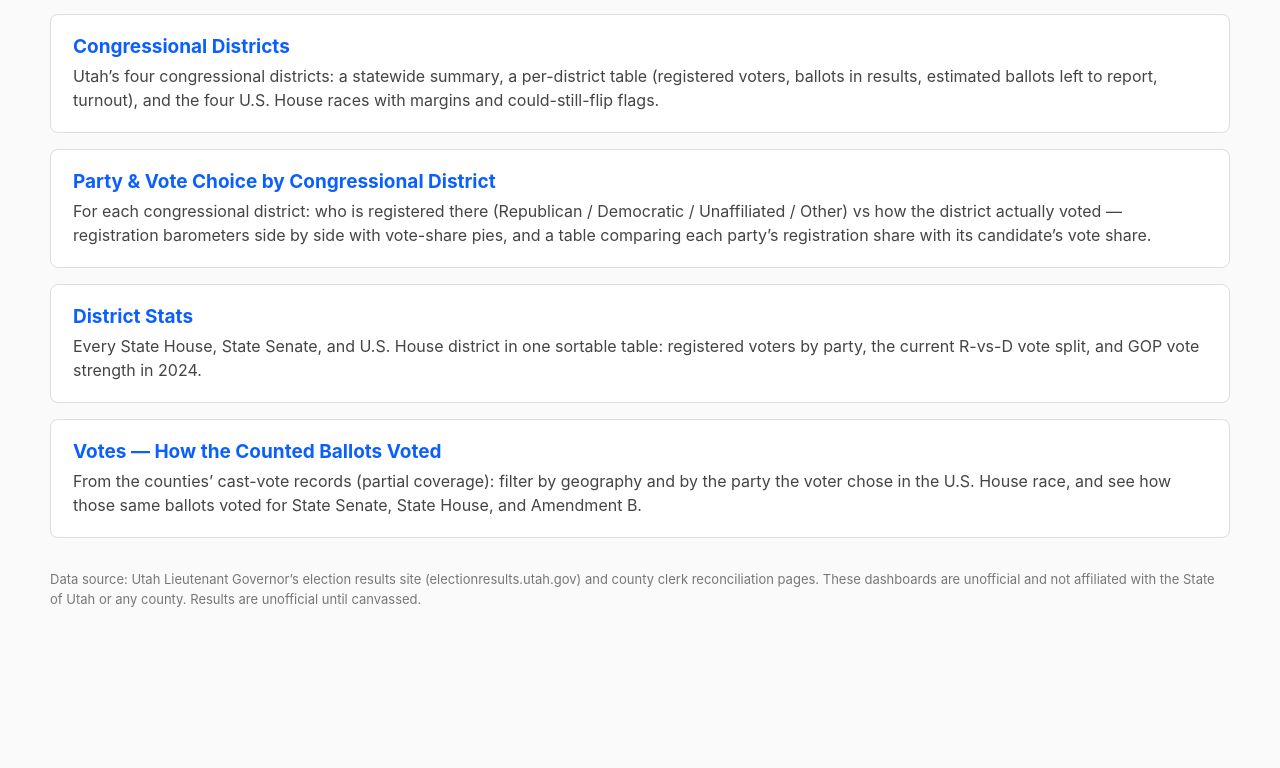
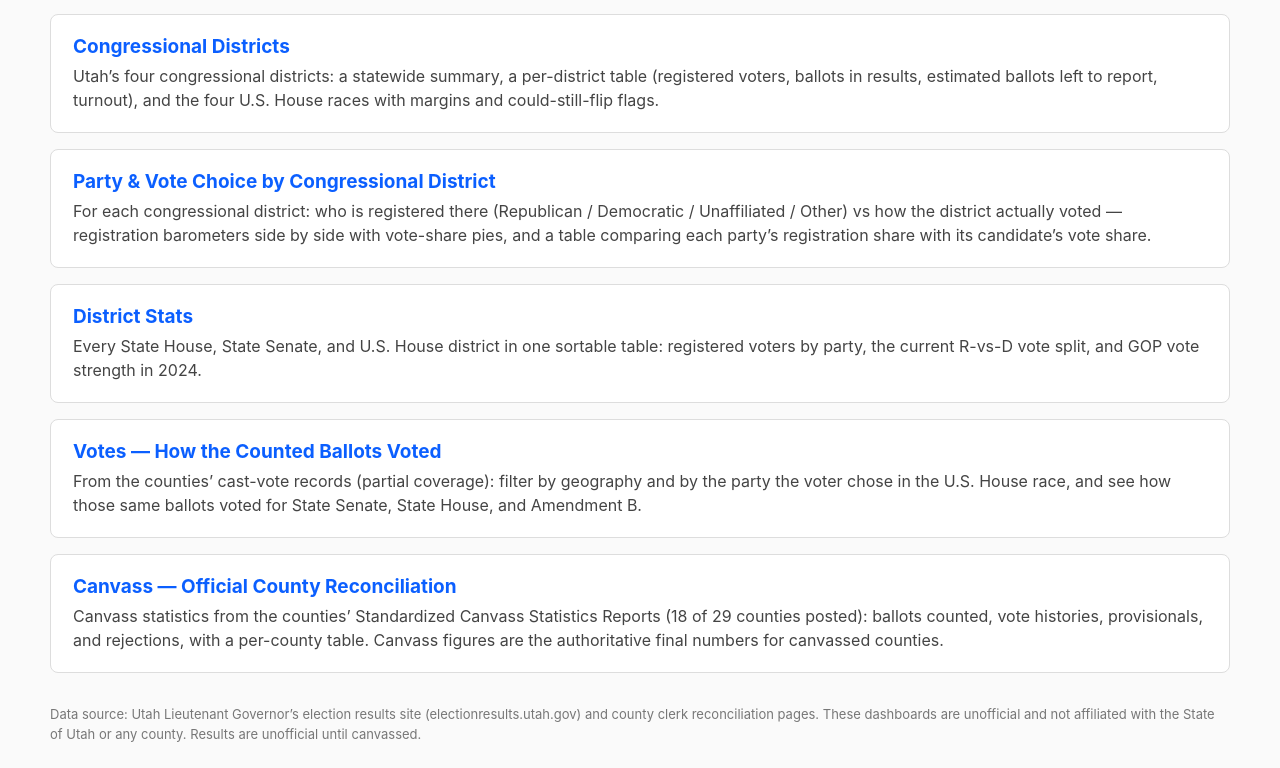
Before and after one commit to joshadaniels/utah-election-dashboards, a plain HTML site: page index.html in a window 1280 px wide. Shown: the part 508-1276 px from the top of the page. Before the commit the page ends 1141 px from the top, so only its background shows below. Drawn offline with Linux system fonts and the light colour scheme.

Commit message:
Add Canvass tab (18/29 counties posted, 17 parsed) — statewide 1,053,725, yet-to-report 13,649

```diff
--- a/index.html
+++ b/index.html
@@ -64,6 +64,9 @@ button.exp{background:none;border:none;color:#0b5fff;cursor:pointer;font-size:1e
 <div class="card" style="background:#fff;border:1px solid #ddd;border-radius:8px;padding:20px 22px;margin-bottom:16px">
 <h2 style="margin:0 0 6px;font-size:19px"><a href="votes.html" style="color:#0b5fff;text-decoration:none">Votes &mdash; How the Counted Ballots Voted</a></h2>
 <p style="margin:0;color:#444;line-height:1.5">From the counties&rsquo; cast-vote records (partial coverage): filter by geography and by the party the voter chose in the U.S. House race, and see how those same ballots voted for State Senate, State House, and Amendment B.</p></div>
+<div class="card" style="background:#fff;border:1px solid #ddd;border-radius:8px;padding:20px 22px;margin-bottom:16px">
+<h2 style="margin:0 0 6px;font-size:19px"><a href="canvass.html" style="color:#0b5fff;text-decoration:none">Canvass &mdash; Official County Reconciliation</a></h2>
+<p style="margin:0;color:#444;line-height:1.5">Canvass statistics from the counties&rsquo; Standardized Canvass Statistics Reports (18 of 29 counties posted): ballots counted, vote histories, provisionals, and rejections, with a per-county table. Canvass figures are the authoritative final numbers for canvassed counties.</p></div>
 <footer style="font-size:13px;color:#777;margin-top:32px;line-height:1.5">
 Data source: Utah Lieutenant Governor&rsquo;s election results site (electionresults.utah.gov) and county clerk reconciliation pages.
 These dashboards are unofficial and not affiliated with the State of Utah or any county. Results are unofficial until canvassed.
```
